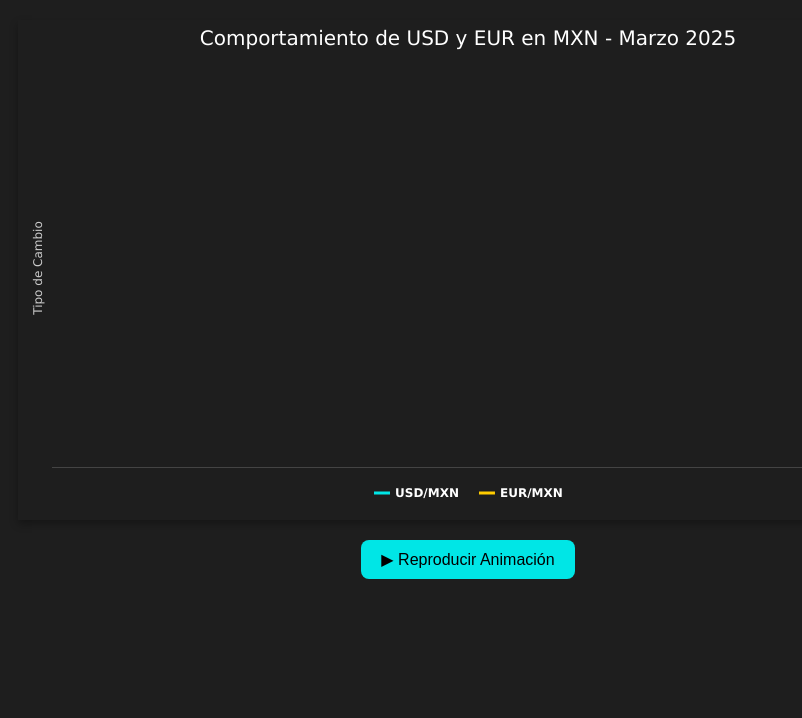
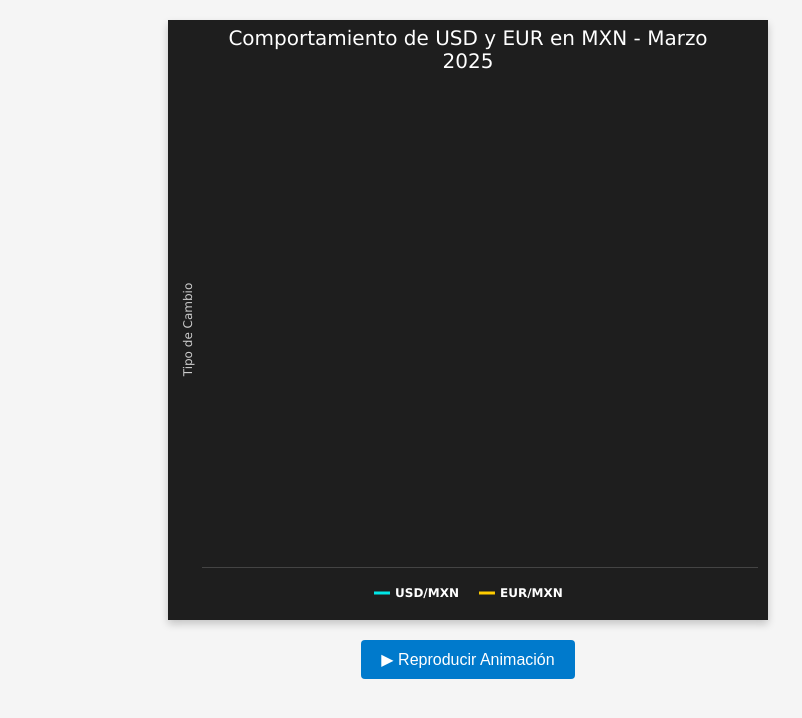
Before and after one commit to HAV2023/HTML-CSS-JS, a PHP site: page / in a window 1280 px wide. Shown: the top 718 px of the page, without its empty margins (172-974 px from the left). Run offline with PHP 8.4, Linux system fonts and the light colour scheme.

Commit message:
Update styles.css

```diff
--- a/Graficando comportamiento dolar/styles.css
+++ b/Graficando comportamiento dolar/styles.css
@@ -1,33 +1,32 @@
 body {
-  background-color: #1e1e1e;
-  margin: 0;
-  padding: 20px;
-  font-family: 'Helvetica Neue', Helvetica, Arial, sans-serif;
-  color: #fff;
+  background-color: #f5f5f5;
+  font-family: sans-serif;
   display: flex;
   flex-direction: column;
   align-items: center;
+  padding: 20px;
+  margin: 0;
 }
 
 #container {
-  width: 90%;
-  max-width: 900px;
-  height: 500px;
-  margin-bottom: 20px;
-  box-shadow: 0 4px 8px rgba(0,0,0,0.3);
+  width: 600px;
+  height: 600px;
+  background-color: #fff;
+  box-shadow: 0 4px 8px rgba(0,0,0,0.2);
 }
 
 #play-btn {
+  margin-top: 20px;
   padding: 10px 20px;
   font-size: 16px;
-  background-color: #00e6e6;
   border: none;
-  border-radius: 8px;
+  background-color: #007acc;
+  color: #fff;
+  border-radius: 4px;
   cursor: pointer;
-  color: #000;
   transition: background-color 0.3s;
 }
 
 #play-btn:hover {
-  background-color: #00cccc;
+  background-color: #005fa3;
 }
```
